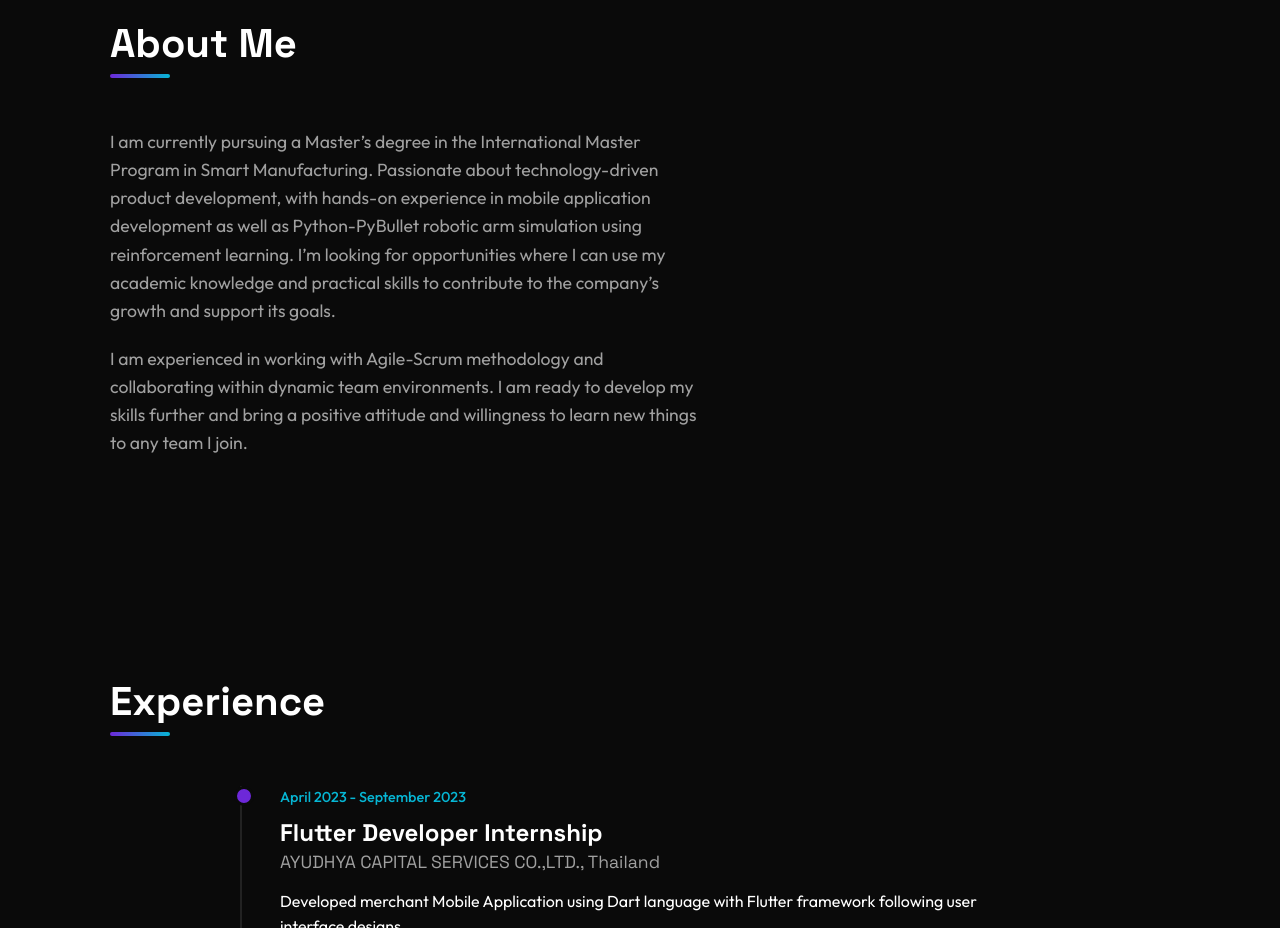
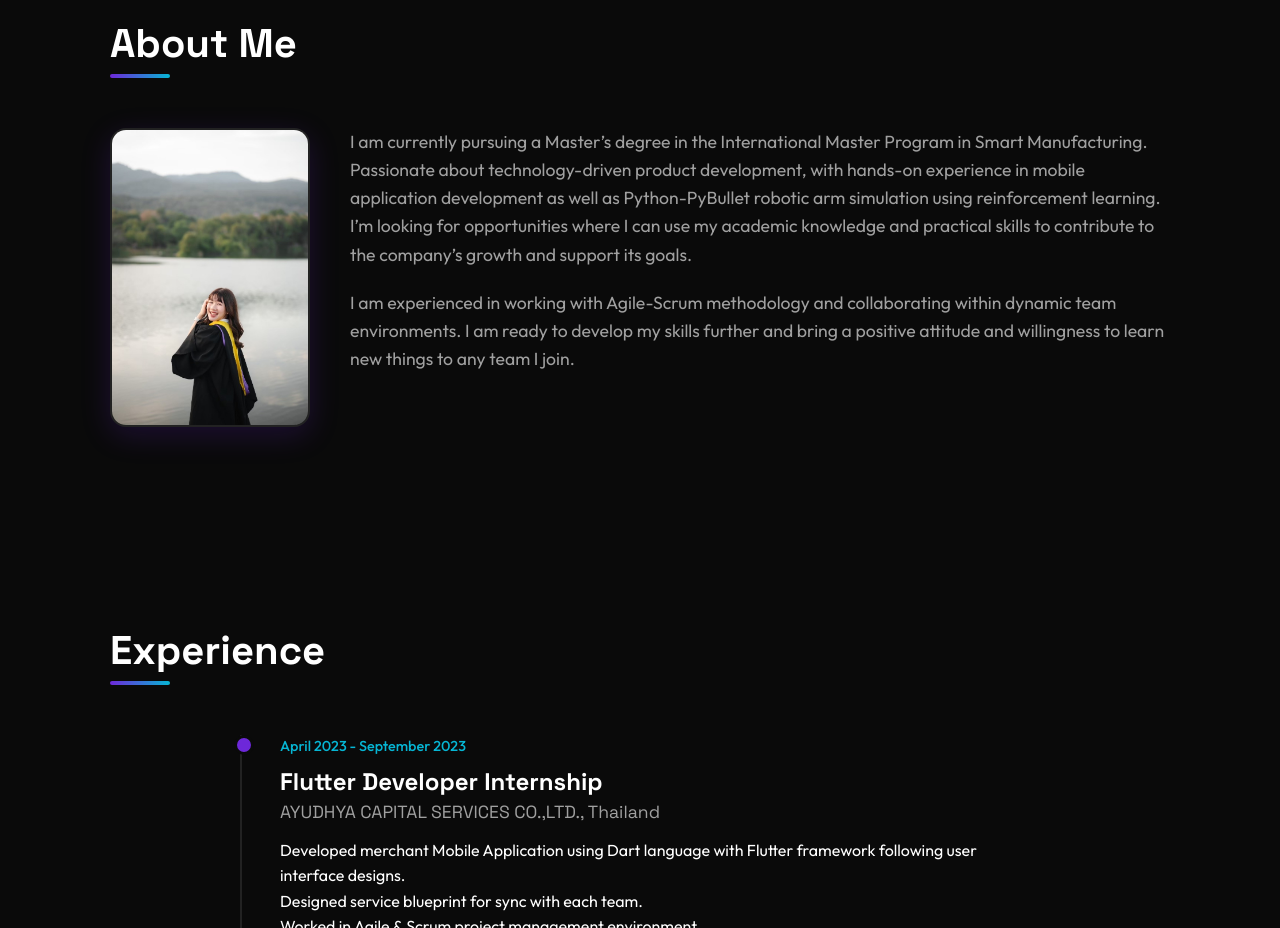
Before and after one commit to spnaay23/tuksaporn-resume, a website: page frontend/index.html in a window 1280 px wide. Shown: the part 880-1808 px from the top of the page. Drawn offline with Linux system fonts and the light colour scheme.

Commit message:
Add profile picture and styling updates

```diff
--- a/frontend/index.html
+++ b/frontend/index.html
@@ -63,10 +63,15 @@
             <div class="container">
                 <h2 class="section-title fade-up">About Me</h2>
                 <div class="about-content">
+                    <div class="about-image fade-up">
+                        <img src="profile.jpg" alt="Tuksaporn Tubkerd" class="profile-pic">
+                    </div>
                     <div class="about-text fade-up">
                         <p>I am currently pursuing a Master’s degree in the International Master Program in Smart
                             Manufacturing.
-                            Passionate about technology-driven product development, with hands-on experience in mobile application development as well as Python-PyBullet robotic arm simulation using reinforcement learning.
+                            Passionate about technology-driven product development, with hands-on experience in mobile
+                            application development as well as Python-PyBullet robotic arm simulation using
+                            reinforcement learning.
                             I’m looking for opportunities where I can use my academic knowledge and practical skills to
                             contribute to
                             the company’s growth and support its goals.</p>
--- a/frontend/style.css
+++ b/frontend/style.css
@@ -3,9 +3,12 @@
     --surface-color: #1a1a1a;
     --text-primary: #ffffff;
     --text-secondary: #a0a0a0;
-    --accent-color: #6d28d9; /* Deep Purple */
-    --accent-glow: #8b5cf6; /* Lighter Purple for glow */
-    --accent-secondary: #06b6d4; /* Cyan */
+    --accent-color: #6d28d9;
+    /* Deep Purple */
+    --accent-glow: #8b5cf6;
+    /* Lighter Purple for glow */
+    --accent-secondary: #06b6d4;
+    /* Cyan */
 
     --font-heading: 'Space Grotesk', sans-serif;
     --font-body: 'Outfit', sans-serif;
@@ -33,7 +36,8 @@ body {
     font-family: var(--font-body);
     line-height: 1.6;
     overflow-x: hidden;
-    cursor: none; /* Custom cursor */
+    cursor: none;
+    /* Custom cursor */
 }
 
 /* Custom Cursor */
@@ -66,7 +70,12 @@ body:hover .cursor-outline {
 }
 
 /* Typography */
-h1, h2, h3, h4, h5, h6 {
+h1,
+h2,
+h3,
+h4,
+h5,
+h6 {
     font-family: var(--font-heading);
     color: var(--text-primary);
     line-height: 1.2;
@@ -227,6 +236,7 @@ ul {
     font-weight: 700;
     margin-bottom: 10px;
     background: linear-gradient(to right, #fff, #a0a0a0);
+    background-clip: text;
     -webkit-background-clip: text;
     -webkit-text-fill-color: transparent;
 }
@@ -264,17 +274,44 @@ ul {
 }
 
 @keyframes float {
-    0% { transform: translateY(0px); }
-    50% { transform: translateY(-20px); }
-    100% { transform: translateY(0px); }
+    0% {
+        transform: translateY(0px);
+    }
+
+    50% {
+        transform: translateY(-20px);
+    }
+
+    100% {
+        transform: translateY(0px);
+    }
 }
 
 /* About Section */
 .about-content {
     display: grid;
-    grid-template-columns: 1.5fr 1fr;
-    gap: 60px;
-    align-items: center;
+    grid-template-columns: 200px 1fr;
+    gap: 40px;
+    align-items: start;
+}
+
+.about-image {
+    display: flex;
+    justify-content: center;
+}
+
+.profile-pic {
+    width: 200px;
+    height: auto;
+    border-radius: 16px;
+    border: 2px solid rgba(255, 255, 255, 0.1);
+    box-shadow: 0 8px 30px rgba(109, 40, 217, 0.2);
+    transition: transform var(--transition-medium), box-shadow var(--transition-medium);
+}
+
+.profile-pic:hover {
+    transform: translateY(-5px);
+    box-shadow: 0 12px 40px rgba(109, 40, 217, 0.3);
 }
 
 .about-text p {
@@ -577,7 +614,8 @@ ul {
     }
 
     .nav-links {
-        display: none; /* Mobile menu to be implemented with JS */
+        display: none;
+        /* Mobile menu to be implemented with JS */
     }
 
     .hamburger {
@@ -596,6 +634,15 @@ ul {
 
     .about-content {
         grid-template-columns: 1fr;
+        gap: 30px;
+    }
+
+    .about-image {
+        order: -1;
+    }
+
+    .profile-pic {
+        width: 150px;
     }
 
     .about-stats {
```
Also changed, not shown: package.json (added, +9 -0 lines), frontend/profile.jpg (added).
